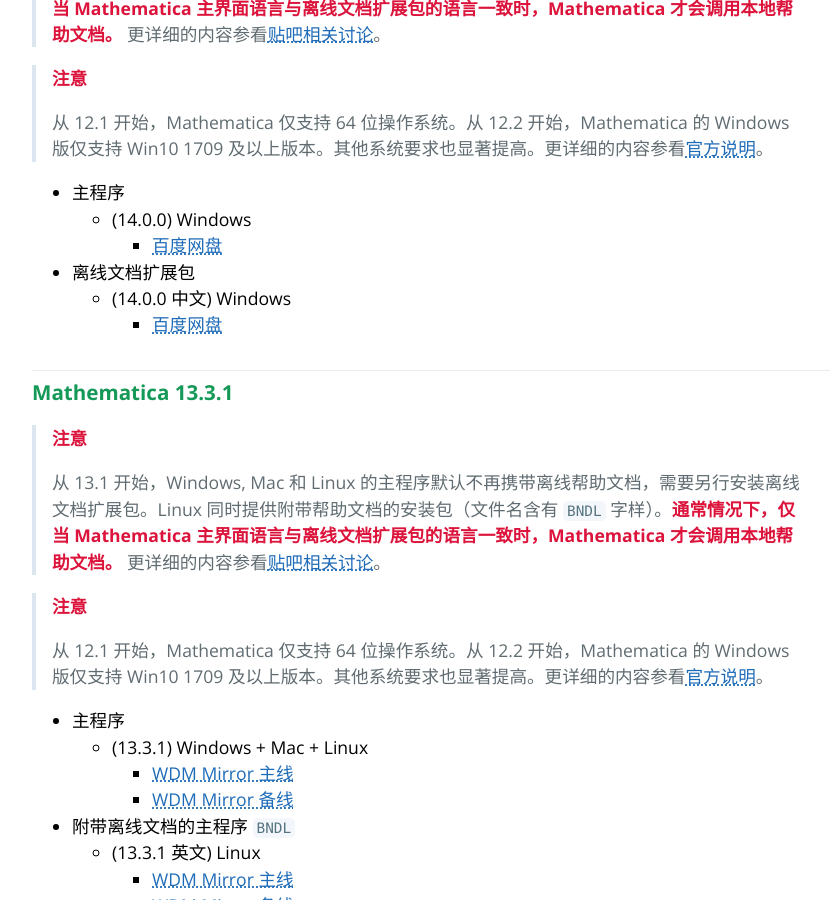
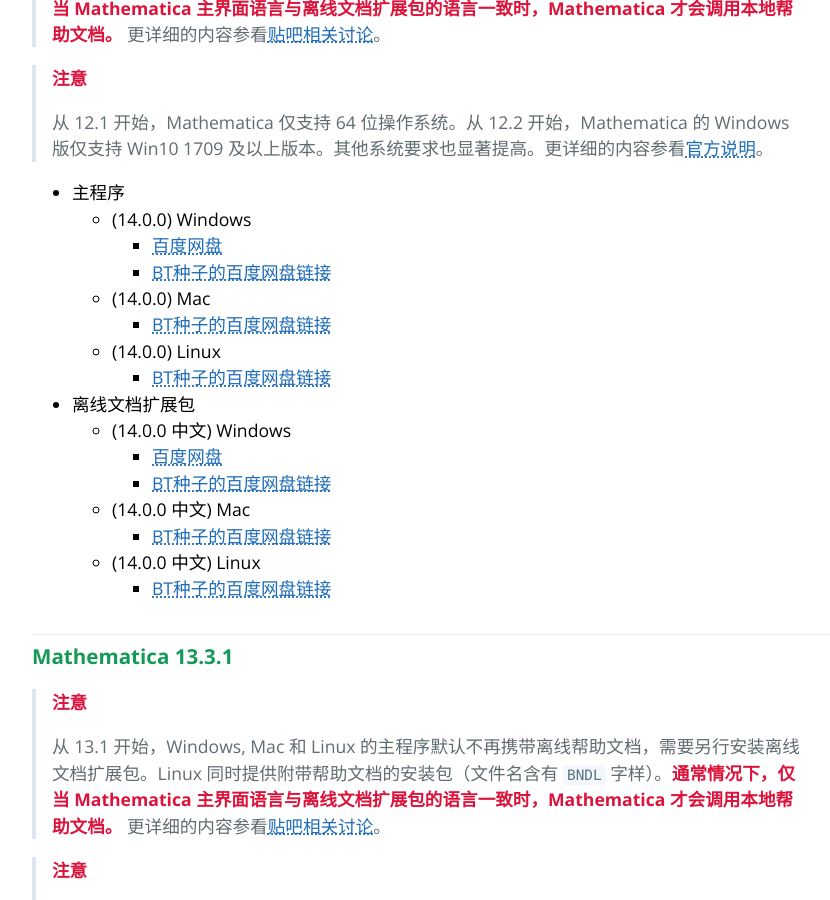
Before and after one commit to TieBaMma/InstallTutorial, a Jekyll site: the page built from index.md, in a window 1280 px wide and 900 px high, scrolled down 5943 px. Shown: the whole window, without its empty margins (192-1022 px from the left). Built offline with Jekyll 4.4.1, drawn with Linux system fonts in a browser that asks for light colours.

Commit message:
Update index.md
加入14版本（Win，Mac，Linux）及相应中文文档的bt种子下载链接

```diff
--- a/index.md
+++ b/index.md
@@ -213,10 +213,24 @@
 * 主程序
   * (14.0.0) Windows
     * [百度网盘](https://pan.baidu.com/s/1HAUPVVq7jbc9EXyo7-zScA?pwd=iopy)
+    * [BT种子的百度网盘链接](https://pan.baidu.com/s/13yp60aWmY3hwffpeguSJ6g?pwd=u4ex)
+
+  * (14.0.0) Mac
+    * [BT种子的百度网盘链接](https://pan.baidu.com/s/1fXGEO4G6DdKvsJrZTuB62w?pwd=gee0)
+
+  * (14.0.0) Linux
+    * [BT种子的百度网盘链接](https://pan.baidu.com/s/1-Azyu2IxvLiC6XZnkyc38g?pwd=e7ua)
 
 * 离线文档扩展包
   * (14.0.0 中文) Windows
     * [百度网盘](https://pan.baidu.com/s/11MmWt3kqjR0reeDNij55Uw?pwd=yh2h)
+    * [BT种子的百度网盘链接](https://pan.baidu.com/s/1rihbQ_4PFllMvmg5vuHphg?pwd=78ep)
+
+  * (14.0.0 中文) Mac
+    * [BT种子的百度网盘链接](https://pan.baidu.com/s/1dOFAjdqYY6GHGd2gyxCy0w?pwd=uyy7)
+
+  * (14.0.0 中文) Linux
+    * [BT种子的百度网盘链接](https://pan.baidu.com/s/1zkk7B935FhEyVLFcc_XRSg?pwd=xbsc)
 
 ### Mathematica 13.3.1
 
```
